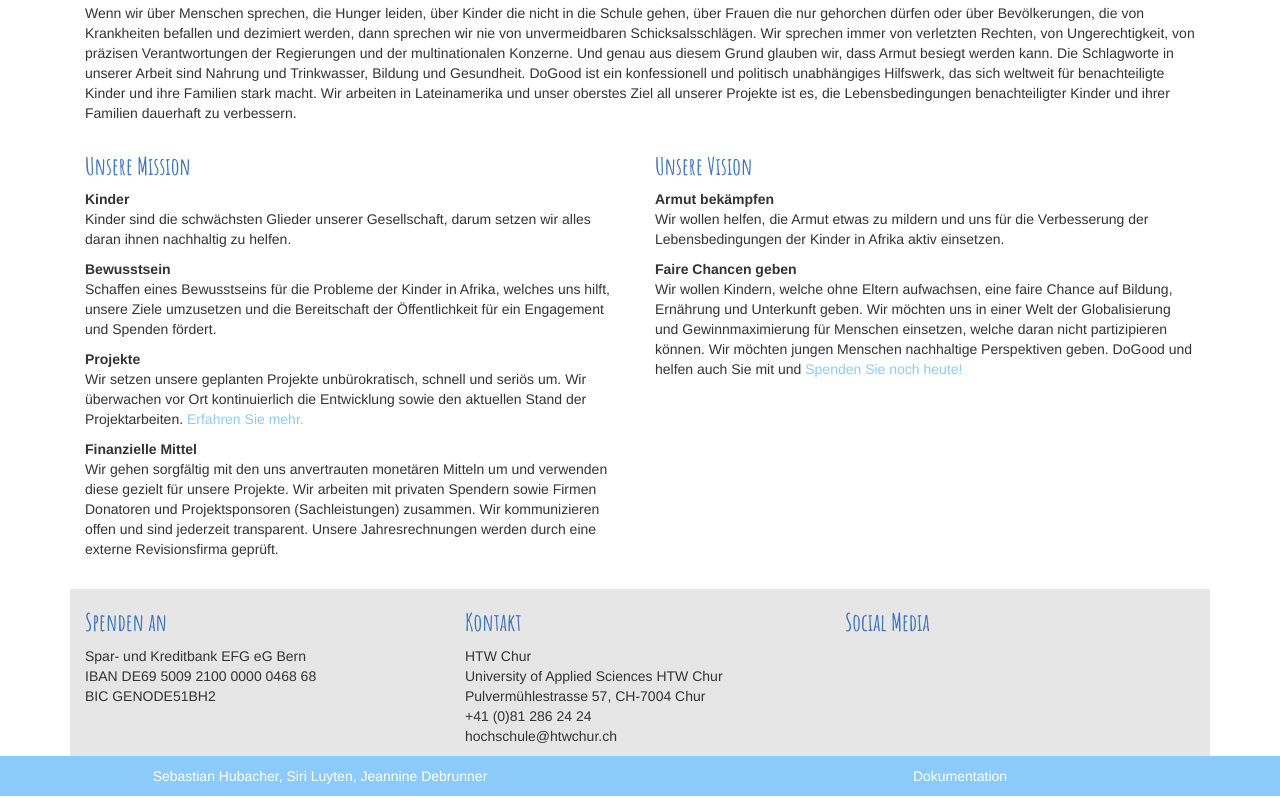
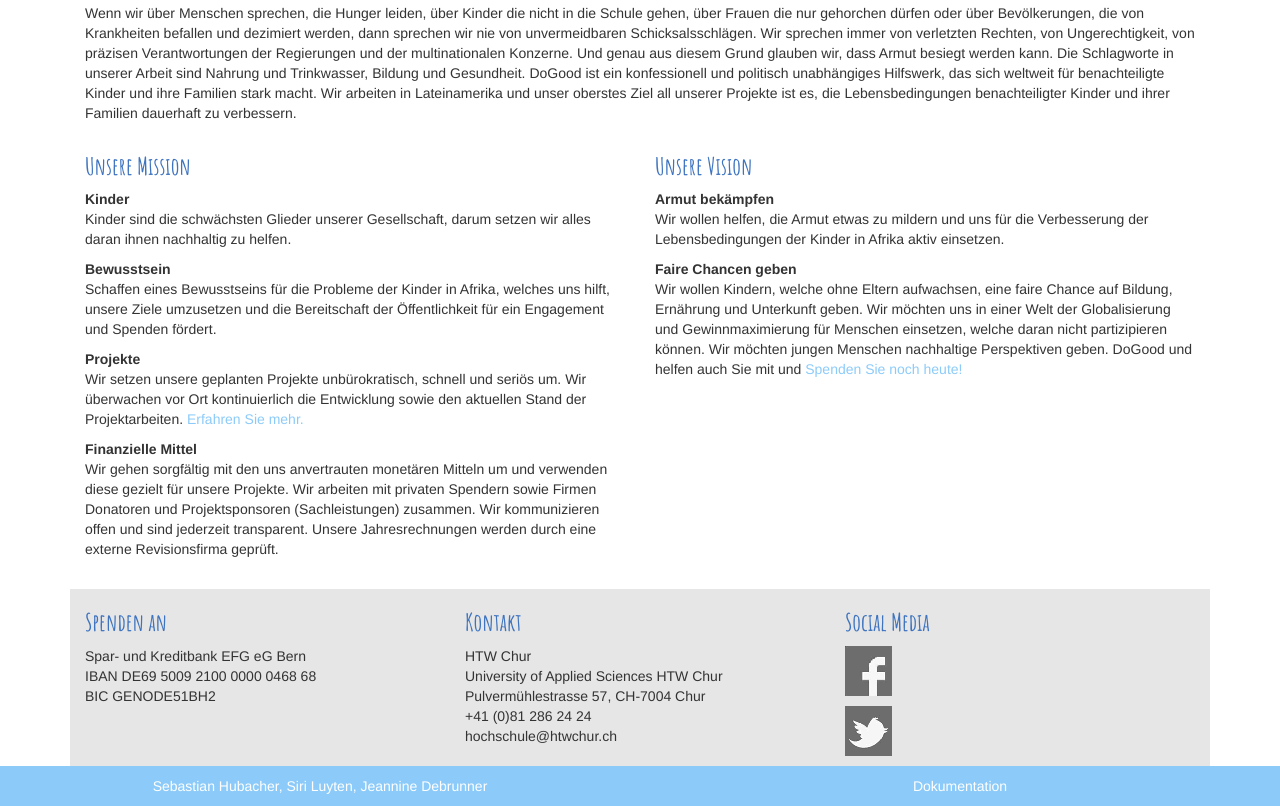
Before and after one commit to elbaeschi/Webseite-doGood, a plain HTML site: page web/dogood.html in a window 1280 px wide. Shown: the part 964-1770 px from the top of the page. Drawn offline with nearby package versions, Linux system fonts and the light colour scheme.

Commit message:
Social Media Icons eingefügt + Abstand bei DoGood zwischen Footer und letzem Absatz angepasst.

```diff
--- a/web/dogood.html
+++ b/web/dogood.html
@@ -13,7 +13,7 @@
     <!-- eigenes css -->
     <link rel="stylesheet" type="text/css" href="css/style.css">
     <!-- Google Font -->
-    <link href='https://fonts.googleapis.com/css?family=Amatic+SC:400,700' rel='stylesheet' type='text/css'>
+    <link href="https://fonts.googleapis.com/css?family=Amatic+SC:400,700" rel="stylesheet" type="text/css">
 </head>
 
 <body>
@@ -135,9 +135,15 @@
                     +41 (0)81 286 24 24<br>
                     hochschule@htwchur.ch</p>
                 </div>
+                <!--Social Media Buttons-->
                 <div class="col-sm-4">
                     <h3>Social Media</h3>
-                    <p></p>
+                    <p>
+                    	<a href="http://www.facebook.com" target="_blank"><img src="img/social-media-facebook_web.png" alt="Facebook-Button" class="img-responsive"/></a>
+                    </p>
+                    <p>
+                        <a href="http://www.twitter.com" target="_blank"><img src="img/social-media-twitter_web.png" alt="Twitter-Button" class="img-responsive"/></a>
+                   	</p>
                 </div>
             </div>
         </div>
```
Also changed, not shown: web/dokumentation.html (+8 -2 lines), web/index.html (+8 -2 lines), web/kontakt.html (+8 -2 lines), web/projekte.html (+8 -2 lines), web/spenden.html (+7 -1 lines), web/css/style.css (line endings or trailing spaces), web/img/social-media-facebook_web.png (added), web/img/social-media-twitter_web.png (added).
